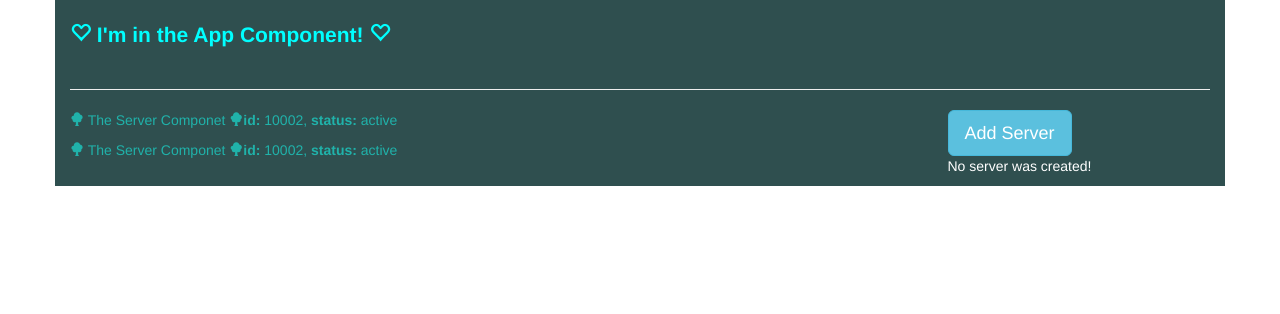
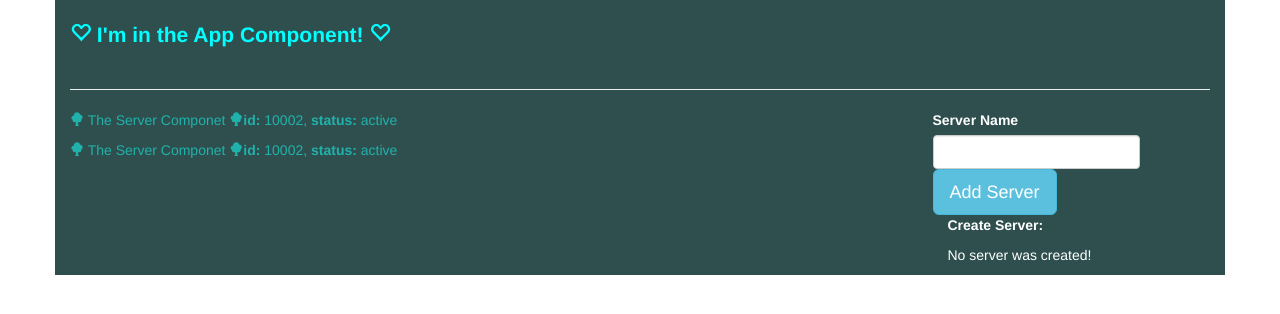
Before and after one commit to jschwarzwalder/my-first-angular-app, an Angular app in the folder my-first-angular-app/: page / in a window 1280 px wide. Shown: the top 314 px of the page. Built offline with nearby package versions, Linux system fonts and the light colour scheme.

Commit message:
adding eventabinding

```diff
--- a/my-first-angular-app/src/app/servers/servers.component.html
+++ b/my-first-angular-app/src/app/servers/servers.component.html
@@ -1 +1,27 @@
-<p>servers works!</p>
+<div class="row">
+
+    <div class="col-sm-9">
+        <app-server></app-server>
+        <app-server></app-server>
+    </div>
+    <div class="col-sm-3 center">
+
+        <div class="btn-group">
+            <div class="row">
+                <label for="serverName">Server Name</label>
+                <input type="text"
+                class="form-control"
+                (input)="onUpdateServerName($event)"
+                id="serverName">
+            </div>
+            <div class="row">
+            <button [disabled]="!allowNewServer" type="button" class="btn btn-info btn-lg" id="createServer"
+                (click)="onCreateServer()">Add Server</button>
+            </div>
+        </div>
+        <!-- <p [innerText]="allowNewServer"></p> -->
+        <p><b>Create Server:</b> {{serverName}}</p>
+        <p [innerText]="serverCreationStatus"></p>
+
+    </div>
+</div>
--- a/my-first-angular-app/src/app/servers/servers.component.ts
+++ b/my-first-angular-app/src/app/servers/servers.component.ts
@@ -11,28 +11,10 @@ import { Component, OnInit } from '@angular/core';
   // selector: '[app-servers]', <-- Selecting by attribute
   // use <div app-servers></div> in html
 
-  template: `
-  <div class="row">
-
-    <div class="col-sm-9">
-      <app-server></app-server>
-      <app-server></app-server>
-    </div>
-    <div class="col-sm-3 center">
-      <div class="btn-group">
-        <button [disabled]="!allowNewServer"
-        type="button" class="btn btn-info btn-lg"
-        (click)="onCreateServer()">Add Server</button>
-        </div>
-        <!-- <p [innerText]="allowNewServer"></p> -->
-        <p [innerText]="serverCreationStatus"></p>
-
-    </div>
-  </div>
-  `,
+  templateUrl: './servers.component.html',
   // styleUrls: ['./servers.component.css']
   styles: [`
-    p {
+    p, label {
       color: white;
     }
   `]
@@ -42,6 +24,7 @@ export class ServersComponent implements OnInit {
 
   allowNewServer = false;
   serverCreationStatus = 'No server was created!';
+  serverName = '';
 
   constructor() {
     setTimeout(() => {
@@ -52,10 +35,13 @@ export class ServersComponent implements OnInit {
   ngOnInit() {
   }
 
-  onCreateServer(){
+  onCreateServer() {
     this.serverCreationStatus = 'Server was created!';
   }
 
-
+  onUpdateServerName(event: Event) {
+    //console.log(event);
+    this.serverName =(<HTMLInputElement>event.target).value;
+  }
 
 }
```
